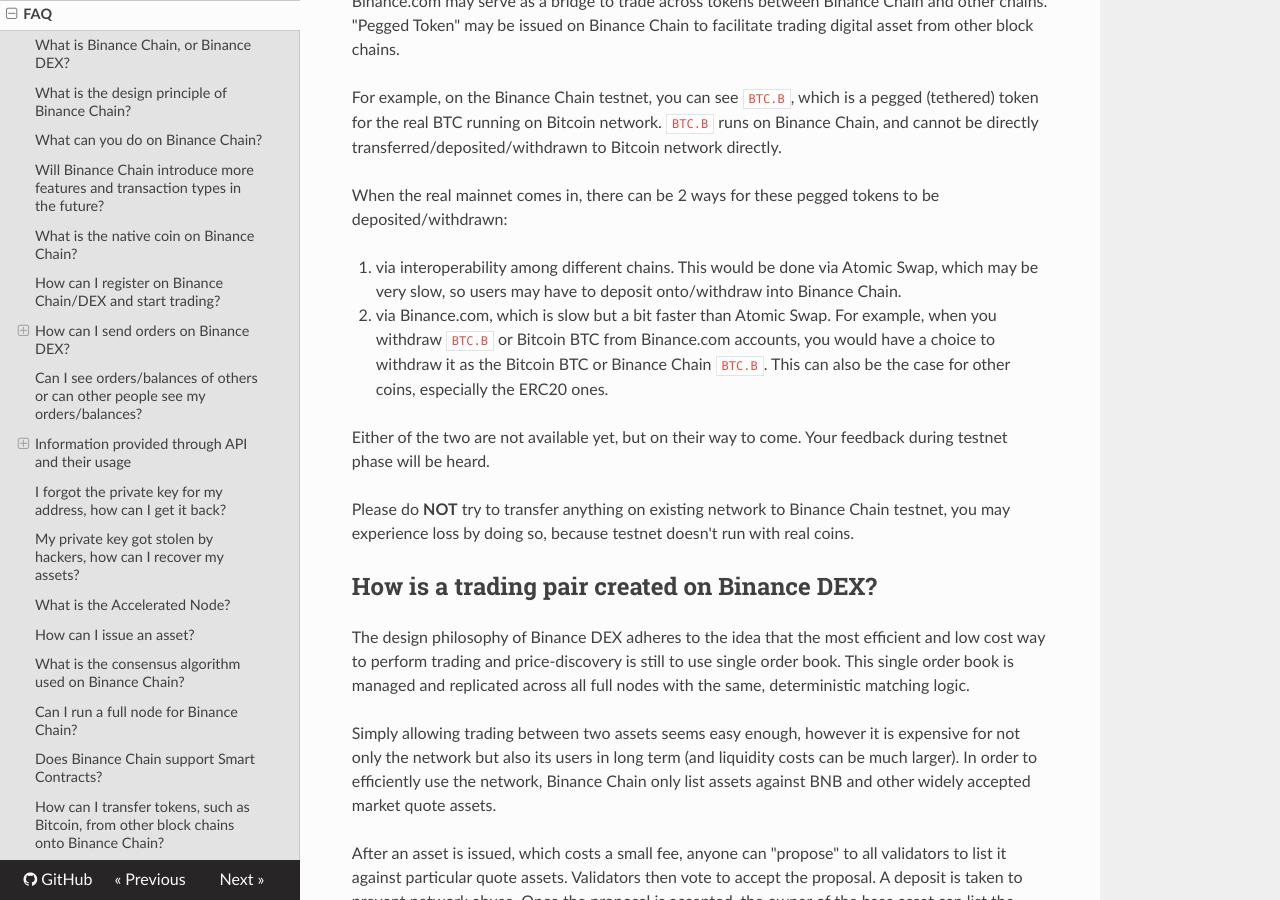
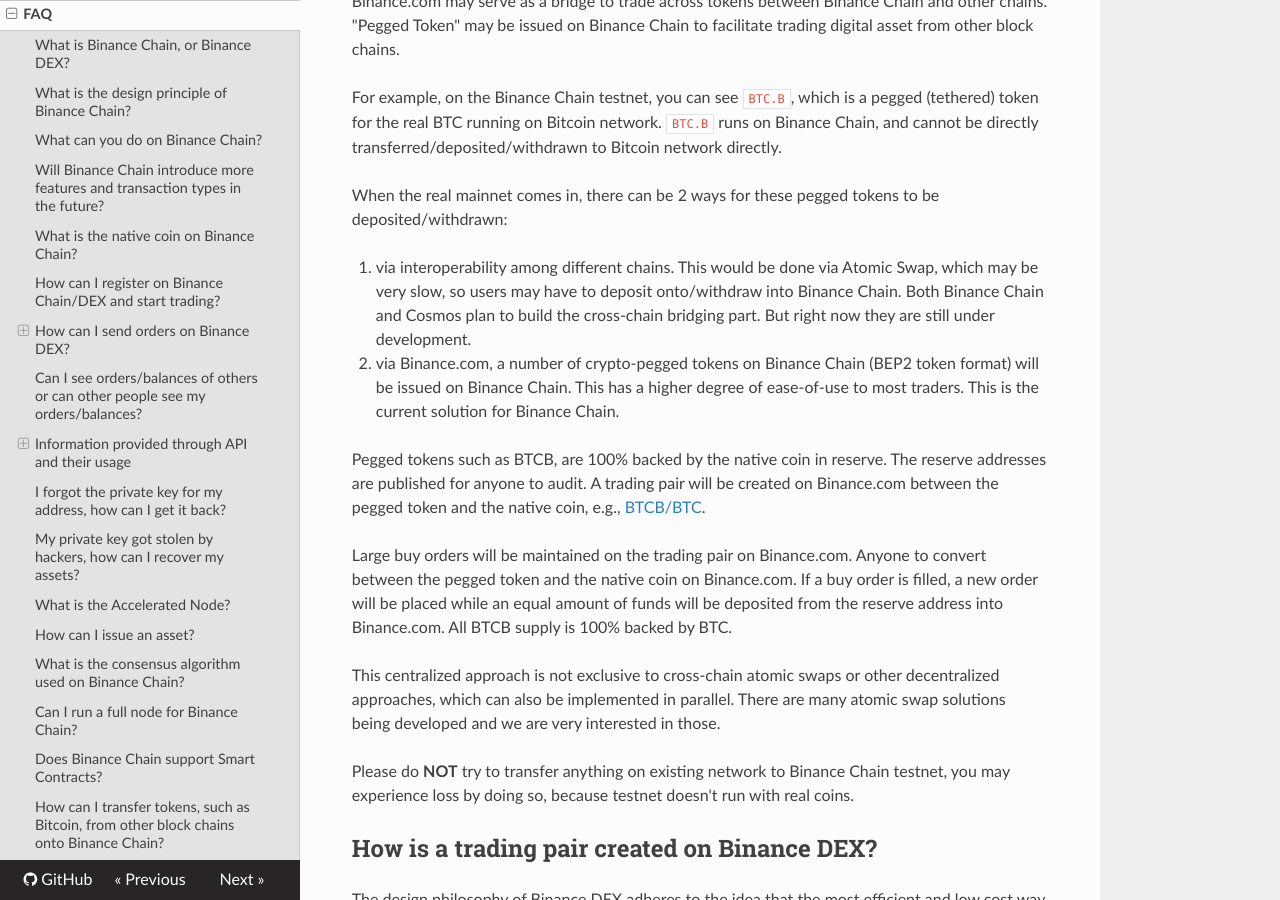
Before and after one commit to yash-sharma1/docs-site, an MkDocs documentation site: the page built from docs/faq.md, in a window 1280 px wide and 900 px high, scrolled down 7466 px. Built offline with MkDocs 1.6.1, drawn with Linux system fonts in a browser that asks for light colours; nearby versions of some CDN libraries.

Commit message:
edit faq

```diff
--- a/docs/faq.md
+++ b/docs/faq.md
@@ -280,10 +280,14 @@
 
 When the real mainnet comes in, there can be 2 ways for these pegged tokens to be deposited/withdrawn:
 
-1. via interoperability among different chains. This would be done via Atomic Swap, which may be very slow, so users may have to deposit onto/withdraw into Binance Chain.
-2. via Binance.com, which is slow but a bit faster than Atomic Swap. For example, when you withdraw `BTC.B` or Bitcoin BTC from Binance.com accounts, you would have a choice to withdraw it as the Bitcoin BTC or Binance Chain `BTC.B`. This can also be the case for other coins, especially the ERC20 ones.
+1. via interoperability among different chains. This would be done via Atomic Swap, which may be very slow, so users may have to deposit onto/withdraw into Binance Chain. Both Binance Chain and Cosmos plan to build the cross-chain bridging part. But right now they are still under development.
+2. via Binance.com, a number of crypto-pegged tokens on Binance Chain (BEP2 token format) will be issued on Binance Chain. This has a higher degree of ease-of-use to most traders. This is the current solution for Binance Chain.
 
-Either of the two are not available yet, but on their way to come. Your feedback during testnet phase will be heard.
+Pegged tokens such as BTCB, are 100% backed by the native coin in reserve. The reserve addresses are published for anyone to audit. A trading pair will be created on Binance.com between the pegged token and the native coin, e.g., [BTCB/BTC](https://www.binance.com/en/trade/BTCB_BTC).
+
+Large buy orders will be maintained on the trading pair on Binance.com. Anyone to convert between the pegged token and the native coin on Binance.com. If a buy order is filled, a new order will be placed while an equal amount of funds will be deposited from the reserve address into Binance.com. All BTCB supply is 100% backed by BTC.
+
+This centralized approach is not exclusive to cross-chain atomic swaps or other decentralized approaches, which can also be implemented in parallel. There are many atomic swap solutions being developed and we are very interested in those.
 
 Please do __NOT__ try to transfer anything on existing network to Binance Chain testnet, you may experience loss by doing so, because testnet doesn't run with real coins.
 
```
